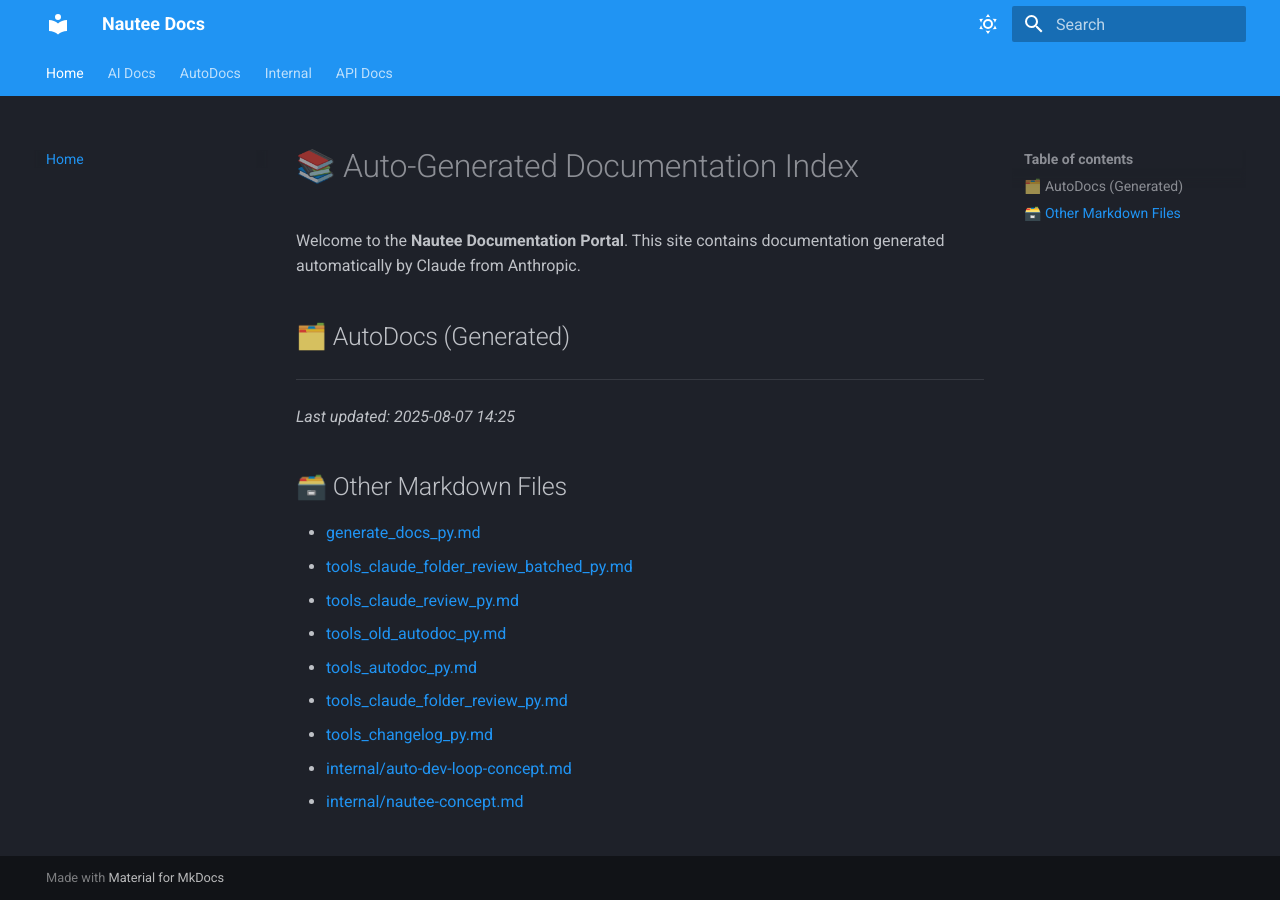
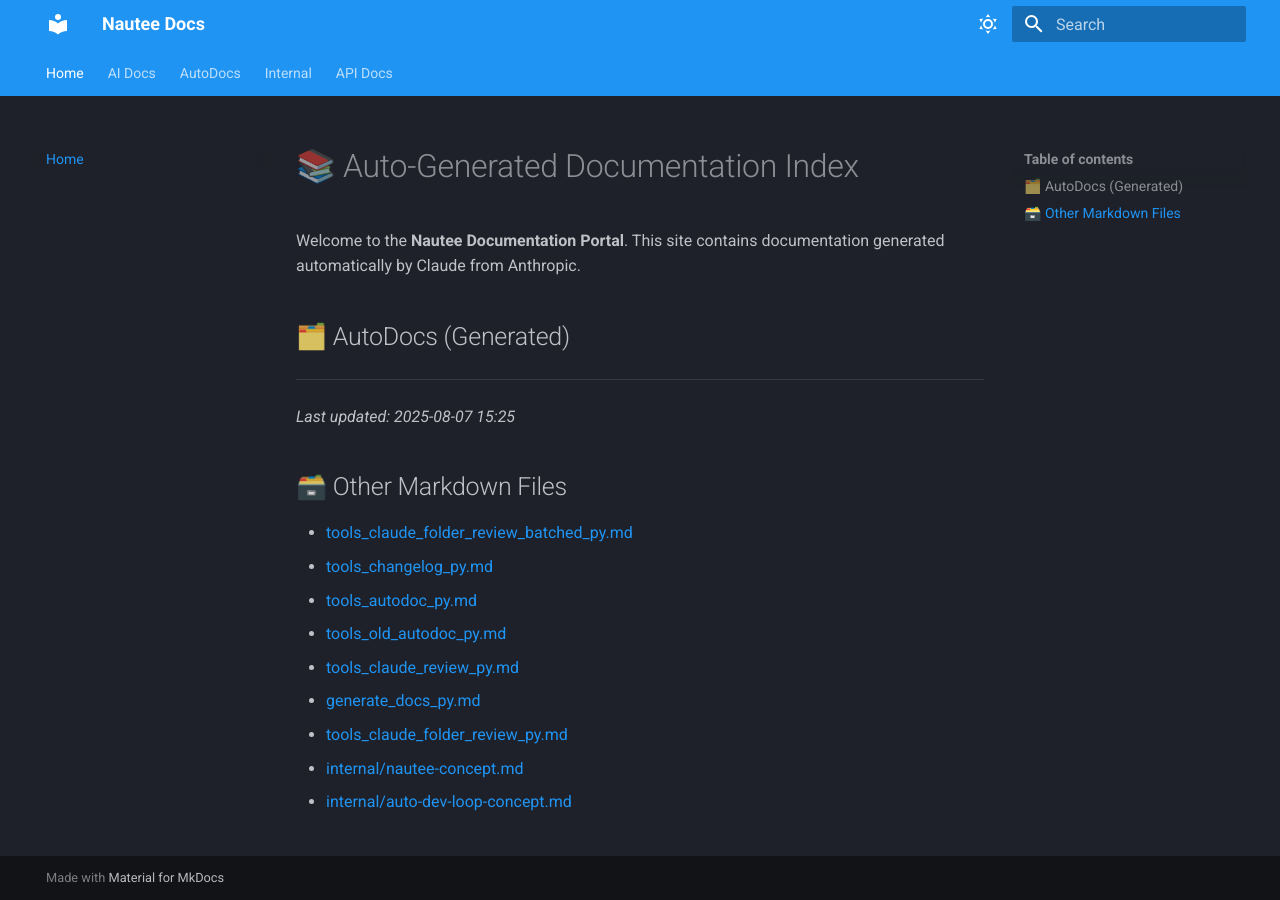
Before and after one commit to 48Nauts-Operator/nautee, an MkDocs documentation site: the page built from docs/index.md, in a window 1280 px wide. Built offline with MkDocs 1.6.1 and Material for MkDocs 9.7.7, drawn with Linux system fonts in a browser that asks for light colours.

```diff
--- a/docs/index.md
+++ b/docs/index.md
@@ -7,16 +7,16 @@ Welcome to the **Nautee Documentation Portal**. This site contains documentation
 
 ---
 
-_Last updated: 2025-08-07 14:25_
+_Last updated: 2025-08-07 15:25_
 
 ## 🗃️ Other Markdown Files
 
+- [tools_claude_folder_review_batched_py.md](tools_claude_folder_review_batched_py.md)
+- [tools_changelog_py.md](tools_changelog_py.md)
+- [tools_autodoc_py.md](tools_autodoc_py.md)
+- [tools_old_autodoc_py.md](tools_old_autodoc_py.md)
+- [tools_claude_review_py.md](tools_claude_review_py.md)
 - [generate_docs_py.md](generate_docs_py.md)
-- [tools_claude_folder_review_batched_py.md](tools_claude_folder_review_batched_py.md)
-- [tools_claude_review_py.md](tools_claude_review_py.md)
-- [tools_old_autodoc_py.md](tools_old_autodoc_py.md)
-- [tools_autodoc_py.md](tools_autodoc_py.md)
 - [tools_claude_folder_review_py.md](tools_claude_folder_review_py.md)
-- [tools_changelog_py.md](tools_changelog_py.md)
+- [internal/nautee-concept.md](internal/nautee-concept.md)
 - [internal/auto-dev-loop-concept.md](internal/auto-dev-loop-concept.md)
-- [internal/nautee-concept.md](internal/nautee-concept.md)
```
